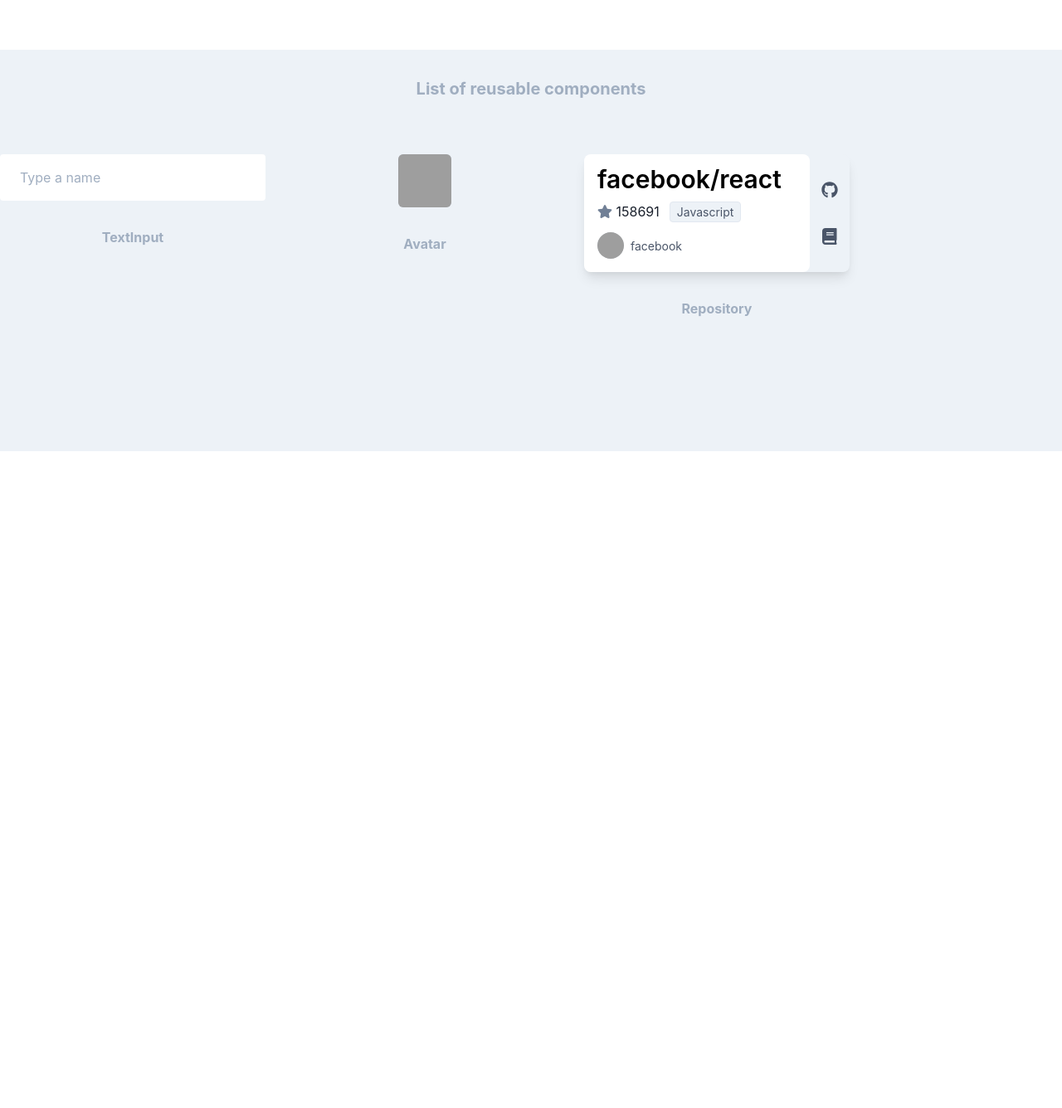
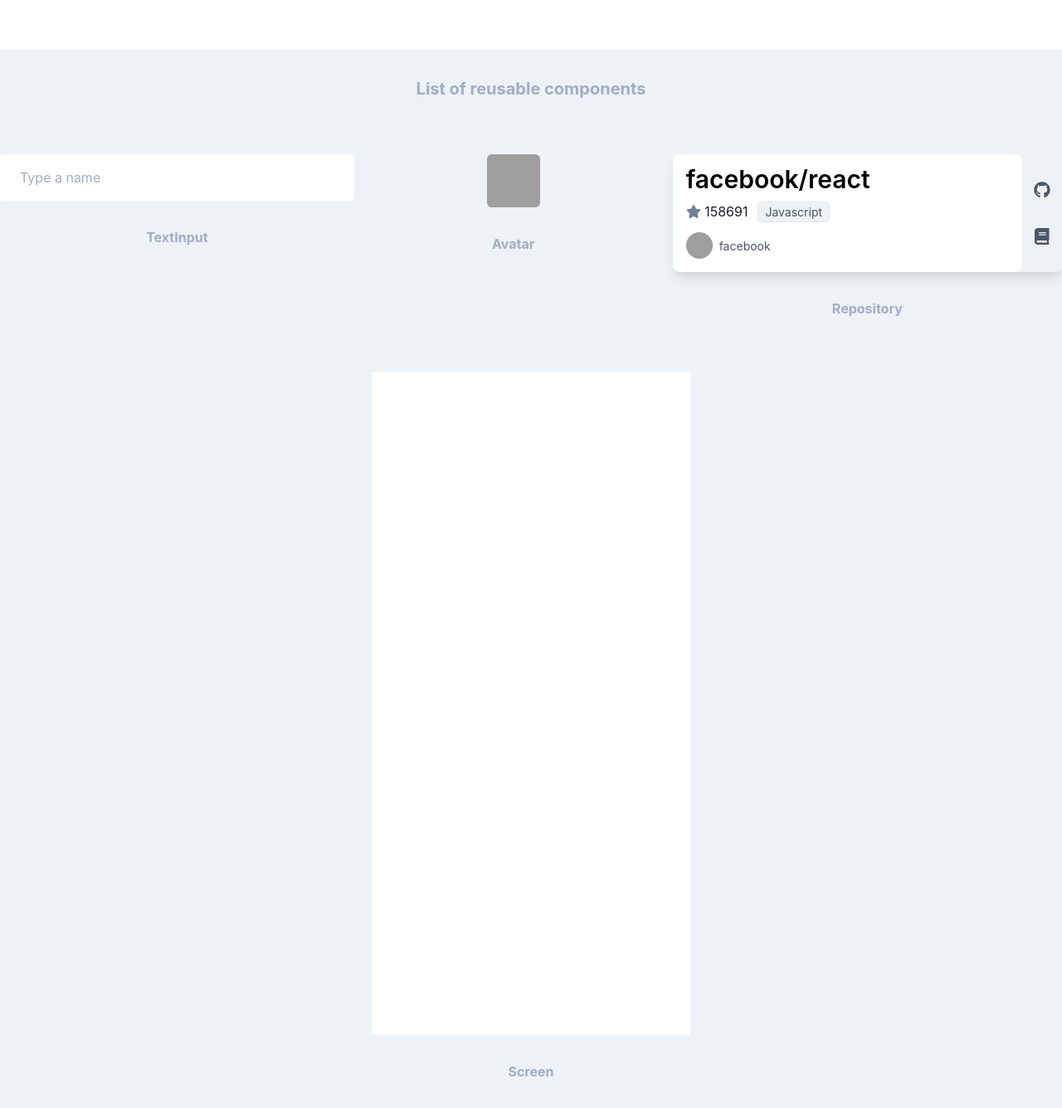
Before and after one commit to React-in-Thai/react-typeahead-practice, a React (Create React App) app: page / in a window 1280 px wide. Shown: the part 740-2076 px from the top of the page at 83% size. Before the commit the page ends 1284 px from the top, so only its background shows below. Built offline with nearby package versions, Linux system fonts and the light colour scheme; grey boxes are pictures that could not be loaded.

Commit message:
add Screen component

```diff
--- a/src/App.tsx
+++ b/src/App.tsx
@@ -4,6 +4,7 @@
 import TextInput from "./components/TextInput";
 import Avatar from "./components/Avatar";
 import Repository from "./components/Repository";
+import Screen from './components/Screen';
 
 function App() {
   return (
@@ -18,7 +19,7 @@
           List of reusable components
         </caption>
         <div className="flex flex-wrap gap-8 container mx-auto">
-          <div className="w-1/4 max-w-full">
+          <div className="w-1/3 max-w-full">
             <TextInput placeholder="Type a name" />
             <caption className="text-center font-bold text-gray-500 text-base block py-8 pointer-events-none">
               TextInput
@@ -30,7 +31,7 @@
               Avatar
             </caption>
           </div>
-          <div className="w-1/4 max-w-full text-center">
+          <div className="w-1/3 flex-1 max-w-full text-center">
             <Repository
               title="facebook/react"
               language="Javascript"
@@ -46,6 +47,12 @@
               Repository
             </caption>
           </div>
+          <div className="flex-shrink-0 w-full max-w-full text-center">
+            <Screen />
+            <caption className="text-center font-bold text-gray-500 text-base block py-8 pointer-events-none">
+              Screen
+            </caption>
+          </div>
         </div>
       </div>
     </div>
--- /dev/null
+++ b/src/components/Screen.tsx
@@ -0,0 +1,11 @@
+import React from 'react'
+
+const Screen = ({ children }: React.PropsWithChildren<{}>) => {
+  return (
+    <div className="w-full max-w-sm mx-auto min-h-screen bg-white">
+      {children}
+    </div>
+  )
+}
+
+export default Screen
```
